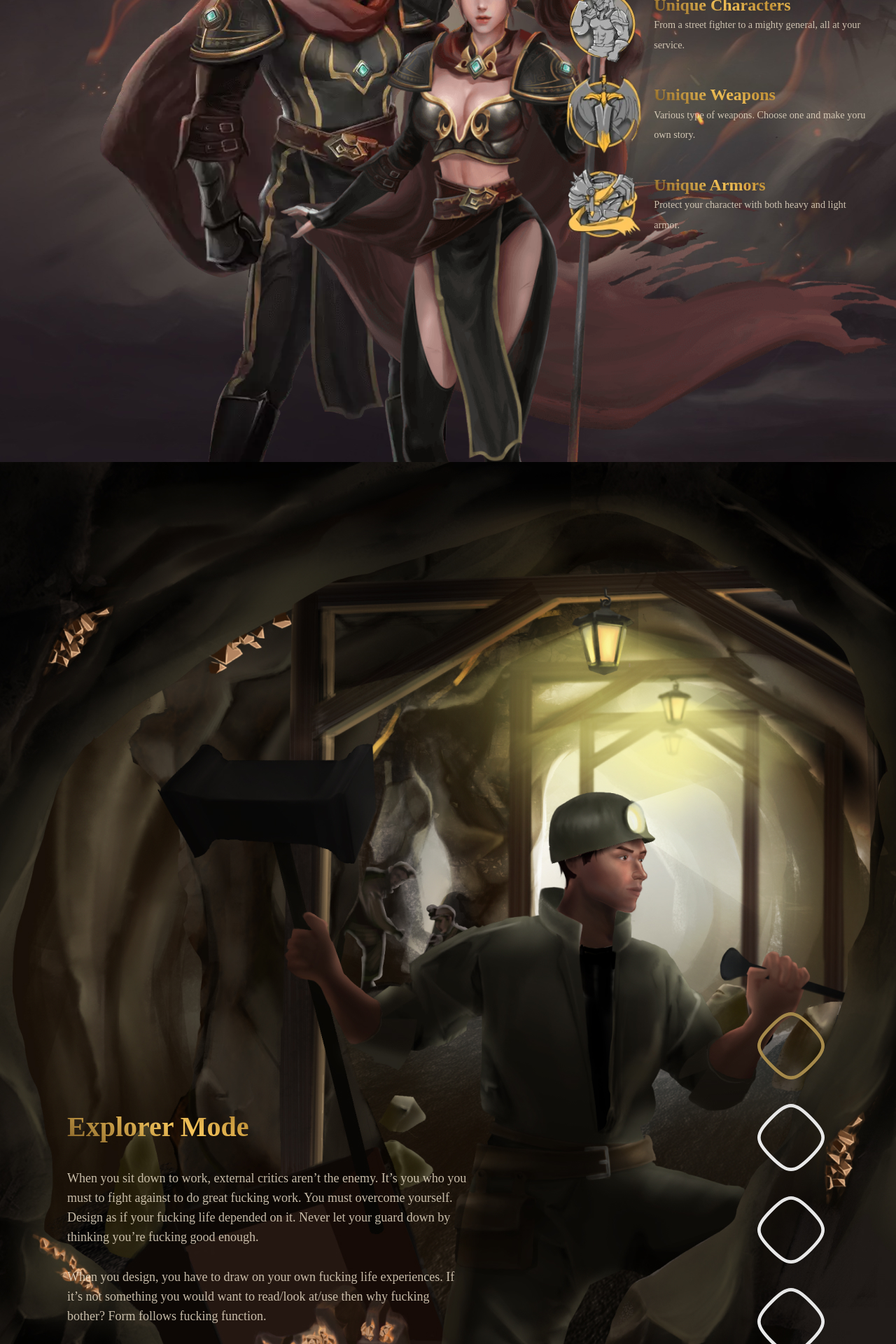
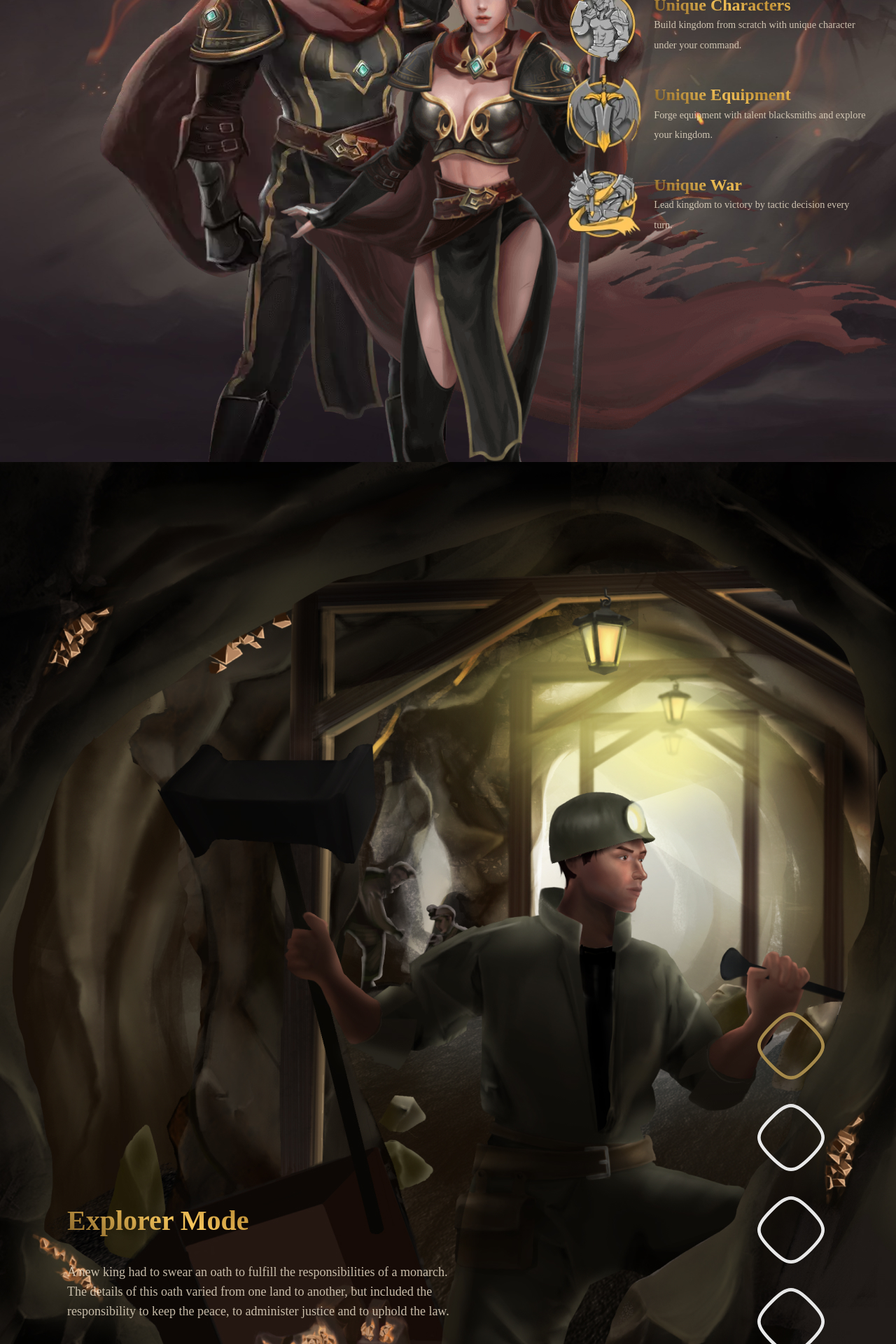
Before and after one commit to royale-kingdom/landingpage, a React (Create React App) app: page / in a window 1280 px wide. Shown: the part 1600-3520 px from the top of the page at 70% size. Built offline with nearby package versions, Linux system fonts and the light colour scheme.

Commit message:
update content

```diff
--- a/src/pages/top/Farming.tsx
+++ b/src/pages/top/Farming.tsx
@@ -8,7 +8,7 @@ import { Heading } from "../../components/Typo/Heading";
 import { Text } from "../../components/Typo/Text";
 import { Flex, FlexItem } from "../../components/Grid";
 import Squircle from "../../components/Squircle";
-import { ButtonOutline } from "../../components/Button";
+// import { ButtonOutline } from "../../components/Button";
 import FramingCover from "../../assets/images/landingpage/3rdCover-min.webp";
 import Mine1 from "../../assets/images/landingpage/mine 1.jpg";
 import Farming1 from "../../assets/images/landingpage/Farming 1.jpg";
@@ -45,10 +45,8 @@ const DumpSlide = ({ imageSrc }: { imageSrc: any }) => (
         sm={{ fontSize: "14px", lineHeight: "20px" }}
         color="rgba(238, 226, 204, 0.82)"
       >
-        When you sit down to work, external critics aren’t the enemy. It’s you
-        who you must to fight against to do great fucking work. You must
-        overcome yourself. Design as if your fucking life depended on it. Never
-        let your guard down by thinking you’re fucking good enough.
+        A new king had to swear an oath to fulfill the responsibilities of a monarch.
+        The details of this oath varied from one land to another, but included the responsibility to keep the peace, to administer justice and to uphold the law.
       </Text>
       <Text
         fontSize={"18px"}
@@ -57,13 +55,11 @@ const DumpSlide = ({ imageSrc }: { imageSrc: any }) => (
         sm={{ fontSize: "14px", lineHeight: "20px" }}
         color="rgba(238, 226, 204, 0.82)"
       >
-        When you design, you have to draw on your own fucking life experiences.
-        If it’s not something you would want to read/look at/use then why
-        fucking bother? Form follows fucking function.
+        Build kingdom economy with 4 unique in-game resources
       </Text>
-      <ButtonOutline padding={"12px 24px"} fontSize={"18px"}>
+      {/* <ButtonOutline padding={"12px 24px"} fontSize={"18px"}>
         View more
-      </ButtonOutline>
+      </ButtonOutline> */}
     </AbsoluteDiv>
   </ContainerWithBG>
 );
--- a/src/pages/top/PVE.tsx
+++ b/src/pages/top/PVE.tsx
@@ -26,7 +26,7 @@ const PVE = () => (
         fontWeight="700"
         background="linear-gradient(27.48deg, #8F6B2D 4.87%, #F6C65C 32.49%, #C2933A 47.27%, #FDCC5F 62.04%)"
       >
-        PVE
+        War Mode
       </Heading>
 
       <Text
@@ -35,10 +35,7 @@ const PVE = () => (
         sm={{ fontSize: "14px", lineHeight: "20px" }}
         color="rgba(238, 226, 204, 0.82)"
       >
-        When you sit down to work, external critics aren’t the enemy. It’s you
-        who you must to fight against to do great fucking work. You must
-        overcome yourself. Design as if your fucking life depended on it. Never
-        let your guard down by thinking you’re fucking good enough.
+        War and conquest were considered to be the divine mission of the kings, whose duty it was to allocate more resources and people into their domain.
       </Text>
       <Text
         fontSize={"18px"}
@@ -47,9 +44,7 @@ const PVE = () => (
         sm={{ fontSize: "14px", lineHeight: "20px" }}
         color="rgba(238, 226, 204, 0.82)"
       >
-        When you design, you have to draw on your own fucking life experiences.
-        If it’s not something you would want to read/look at/use then why
-        fucking bother? Form follows fucking function.
+        In order to protect kingdoms, you would need to expand and conquer areas of perceived threat. War was also the primary means of economic gain also.
       </Text>
       {/* <ButtonOutline padding={"12px 24px"} fontSize={"18px"}>
         View more
--- a/src/pages/top/Tokenmetric.tsx
+++ b/src/pages/top/Tokenmetric.tsx
@@ -37,27 +37,35 @@ const activeColor = "#f6c65c";
 
 const pieChartData = [
   {
-    title: "Play to earn",
+    // title: "Play to earn",
     value: 30,
     color: defaultColor
   },
   {
-    title: "Reserve funds",
+    // title: "Reserve funds",
     value: 18,
     color: defaultColor
   },
   {
-    title: "Team, advisor",
+    // title: "Team, advisor",
     value: 16,
     color: defaultColor
   },
   {
-    title: "Operation funds",
+    // title: "Operation funds",
     value: 16,
     color: defaultColor
   },
-  { title: "Private Sale", value: 8, color: defaultColor },
-  { title: "Airdrop", value: 1, color: defaultColor }
+  {
+    // title: "Private Sale",
+    value: 8,
+    color: defaultColor
+  },
+  {
+    // title: "Airdrop",
+    value: 1,
+    color: defaultColor
+  }
 ];
 
 const defaultLabelStyle = { fill: "#E38627", fontSize: "48px" };
--- a/src/pages/top/Tokenomic.tsx
+++ b/src/pages/top/Tokenomic.tsx
@@ -39,7 +39,7 @@ const Tokenomic = () => (
         color="rgba(238, 226, 204, 0.82)"
       >
         RYK is the main token that will be used on the marketplace. You can exchange characters, weapons, armors and lands too.
-        Also, RYK can be used to ake part in adjusting the world through DAO.
+        RYK will also be used as your rewards for Play2earn features.
       </Text>
       <Text
         fontSize={"18px"}
@@ -48,7 +48,7 @@ const Tokenomic = () => (
         sm={{ fontSize: "14px", lineHeight: "20px" }}
         color="rgba(238, 226, 204, 0.82)"
       >
-        Also, RYK will be used as your rewards for Play2earn features. That's right, only 1 token used for everything, no other token.
+        Player can use RYK to take part in adjusting the world through DAO.
       </Text>
     </AbsoluteDiv>
   </RelativeDiv>
--- a/src/pages/top/UniqueAsset.tsx
+++ b/src/pages/top/UniqueAsset.tsx
@@ -161,17 +161,17 @@ const UniqueAsset = () => (
       <UniqueItem
         img={UniqueCharacter}
         title={"Unique Characters"}
-        content={"From a street fighter to a mighty general, all at your service."}
+        content={"Build kingdom from scratch with unique character under your command."}
       />
       <UniqueItem
         img={UniqueWeapon}
-        title={"Unique Weapons"}
-        content={"Various type of weapons. Choose one and make yoru own story."}
+        title={"Unique Equipment"}
+        content={"Forge equipment with talent blacksmiths and explore your kingdom."}
       />
       <UniqueItem
         img={UniqueArmor}
-        title={"Unique Armors"}
-        content={"Protect your character with both heavy and light armor."}
+        title={"Unique War"}
+        content={"Lead kingdom to victory by tactic decision every turn."}
       />
     </AbsoluteDiv>
   </ContainerWithBG>
```
